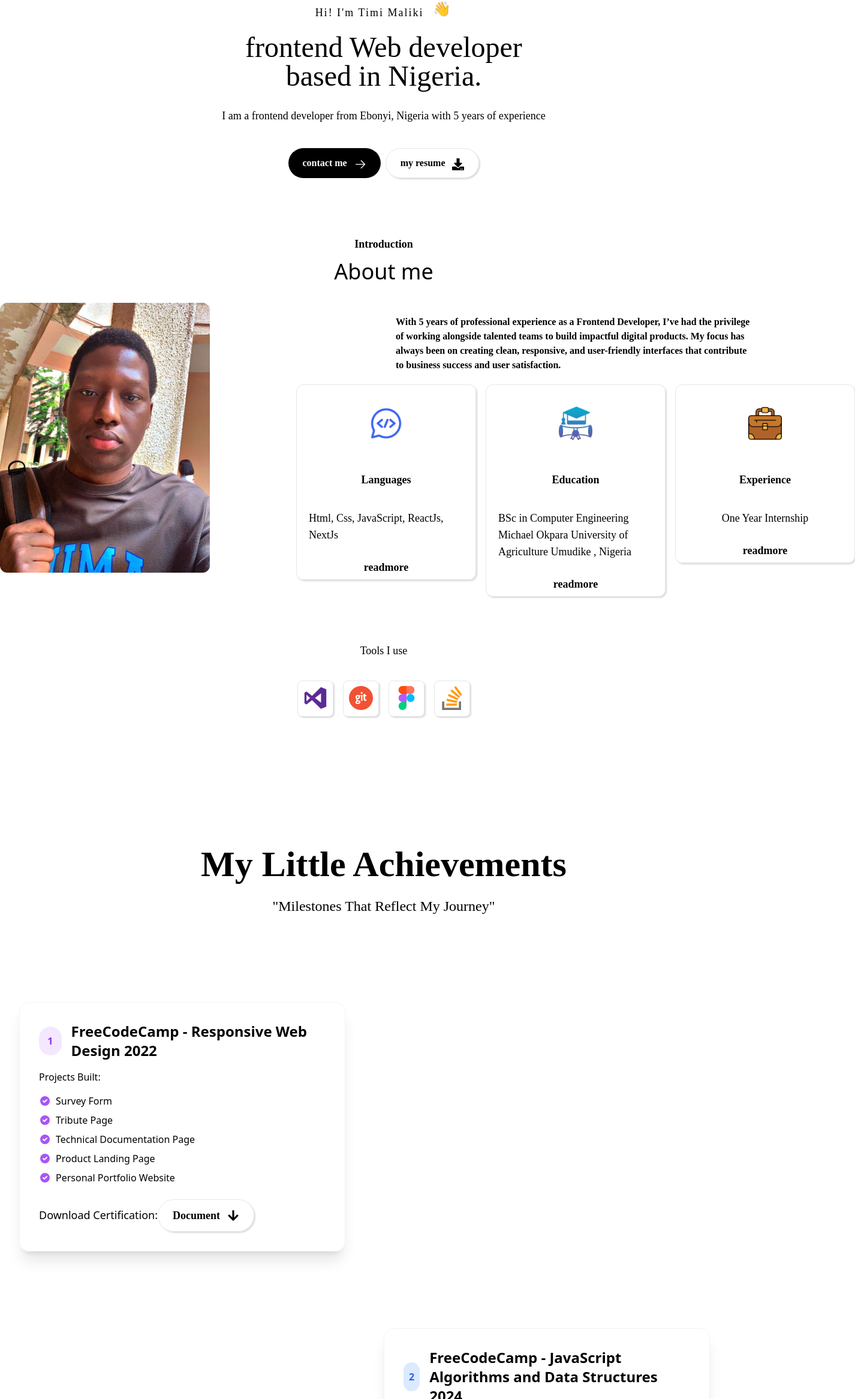
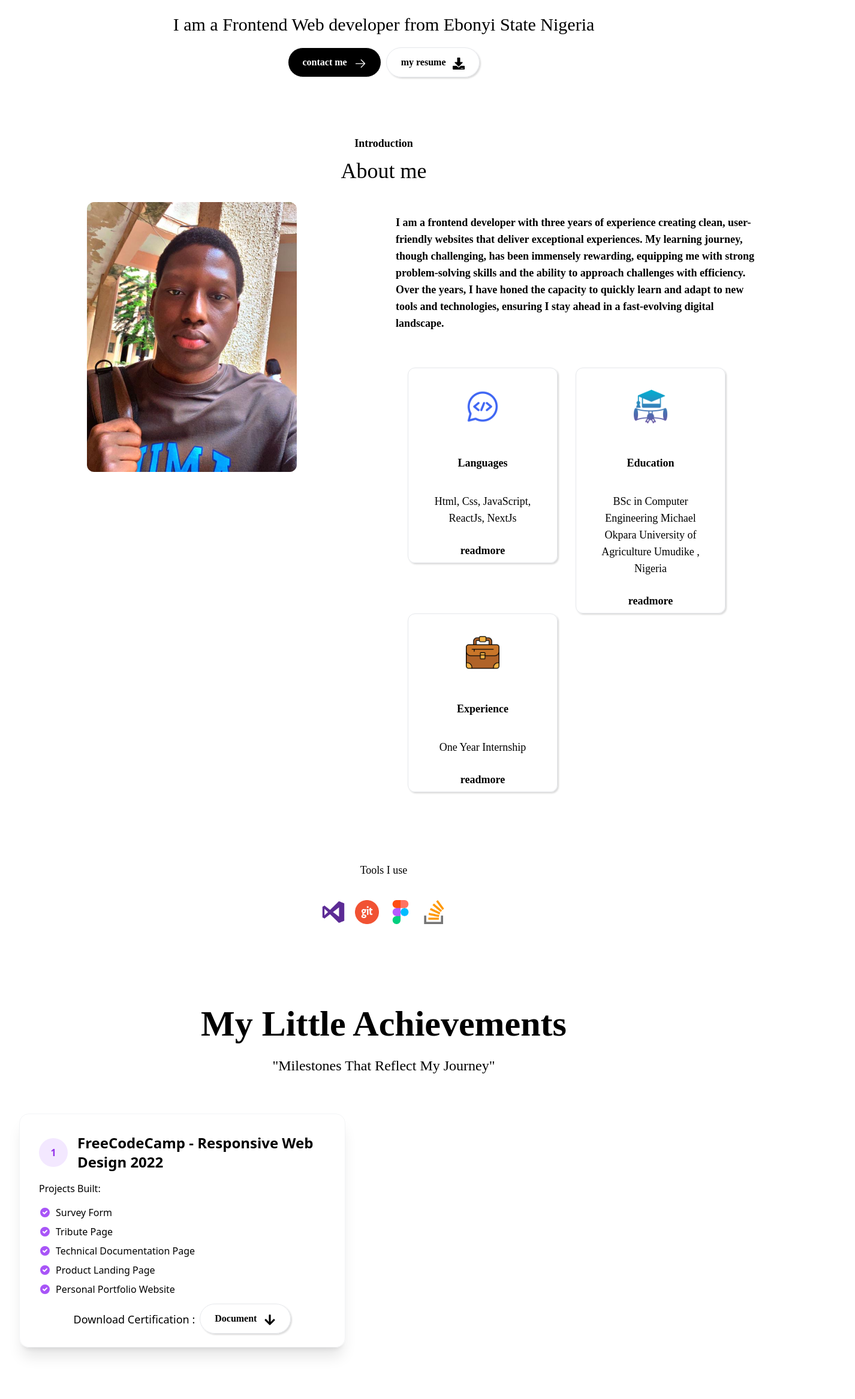
Before and after one commit to TimiMaliki/My-Portfolio-website, a React (Create React App) app: page / in a window 1280 px wide. Shown: the part 375-2708 px from the top of the page at 60% size, 1426 px wide, since content can reach past the window. Built offline with nearby package versions, Linux system fonts and the light colour scheme.

Commit message:
little fix

```diff
--- a/src/component/Navbar.jsx
+++ b/src/component/Navbar.jsx
@@ -40,8 +40,8 @@ const Navbar = () => {
 
   return (
     <nav
-      className={`sticky top-0 left-0  w-full z-50 ${
-        darkMode ? "" : ""
+      className={`sticky top-0 left-0  w-full z-50  ${
+        darkMode ? "bg-black text-white" : "bg-white text-black"
       }`}
     >
       <div className="max-w-7xl mx-auto flex items-center justify-between px-4 py-4">
@@ -83,7 +83,7 @@ const Navbar = () => {
 
           {/* GitHub Contact */}
 
-         <a href="https://github.com/TimiMaliki">
+         <a href="https://github.com/TimiMaliki" target="_blank" rel="norefer">
          <FaGithub className={`w-8 h-10 ${darkMode ? "text-blue-700" : "text-slate-900"}`} />
          </a>
         </div>
--- a/src/component/buttons.jsx
+++ b/src/component/buttons.jsx
@@ -1,9 +1,9 @@
-const Buttons = ({ icons, text, color, textColor , doc  }) => {
+const Buttons = ({ icons, text, color, textColor , doc }) => {
     return (
       <button
         className={` px-3 py-3 md:px-6 md:py-3 ovo-regular rounded-full  gap-4 ${color} ${textColor}`}
       >
-        <a href={doc} download>
+        <a href={doc} download >
         <div className="flex justify-center text-center align-middle font-light md:font-bold gap-3">
           {text}
         {icons}
--- a/src/component/card.jsx
+++ b/src/component/card.jsx
@@ -3,19 +3,20 @@ import { useState } from "react";
 const Card = ({ icon, header, text , more , readmore}) => {
   const [readMore, setReadMore] = useState(false);
   return (
-    <div className="w-full md:w-[300px] rounded-xl border shadow-[1.95px_1.95px_2.6px_rgba(0,0,0,0.15)] ovo-regular">
+    <div className="w-full md:w-[250px] rounded-xl border shadow-[1.95px_1.95px_2.6px_rgba(0,0,0,0.15)] ovo-regular">
       <div className="icon flex justify-center md:flex md:text-start p-9"><img src={icon} alt="icons" className="w-14 h-14"/></div>
       <div className="header flex justify-center md:flex md:text-start text-md  md:text-lg font-light md:font-semibold  p-4">{header}</div>
-      <div className="text p-5"><p className="text-md md:text-lg font-normal flex md:flex justify-center md:justify-center gap-3">{text}</p></div>
+      <div className="text p-5"><p className="text-md md:text-lg font-normal flex md:flex justify-center md:justify-center align-middle text-center">{text}</p>
+      {readMore && (
+            <div className="text-md md:text-lg flex  text-center align-middle justify-center ">{more}</div>
+        )}
+      </div>
 
       <div className="read-more w-full flex text-center align-middle justify-center ">
         <button onClick={()=> setReadMore(!readMore)} className="inline-flex text-md md:text-lg ovo-regular items-center justify-center relative outline-none cursor-pointer select-none touch-manipulation font-bold  h-10 px-4 py-2.5 rounded-lg  transition-colors duration-100">
           {readmore}
         </button>
       </div>
-      {readMore && (
-            <div className="text-md md:text-lg flex text-center align-middle justify-center">{more}</div>
-        )}
     </div>
   );
 };
--- a/src/sections/About.jsx
+++ b/src/sections/About.jsx
@@ -1,27 +1,25 @@
 import Card from "../component/card";
 import Header from "../component/Headers";
-
 
 import profilePicture from "../img/timi-pictures/timi4.jpeg";
 import lang from "../img/tool/meeting_15644311.png";
 import edu from "../img/tool/graduated_13305391.png";
 import project from "../img/tool/briefcase_12090562.png";
 
-
 import vsLight from "../img/tool/logoLight.png";
 import figmaLight from "../img/tool/figmaLight.png";
 import gitLight from "../img/tool/gitLight.png";
 import stackLight from "../img/tool/stackIcon.png";
 
-
-
 const AboutMe = () => {
-
   return (
-    <div className="max-w-7xl grid place-content-center mx-auto w-full py-24" id="about">
-    <Header intro={"Introduction"} title={"About me"}/>
-      <div className="w-full grid grid-cols-1 md:grid-cols-2 ">
-        <div className="profile-picture mb-4 p-5 md:p-0">
+    <div
+      className="max-w-7xl grid place-content-center mx-auto w-full py-24  ovo-regular"
+      id="about"
+    >
+      <Header intro={"Introduction"} title={"About me"} />
+      <div className="w-full grid grid-cols-1 md:grid-cols-2">
+        <div className="profile-picture flex justify-center align-middle mb-4 p-5 md:p-0">
           <img
             src={profilePicture}
             alt="profilepicture"
@@ -31,20 +29,26 @@ const AboutMe = () => {
 
         <div className="w-full details ovo-regular">
           <div className="intro">
-            <h4 className=" p-5 md:p-5 text-base font-light md:font-semibold">
-            With 5 years of professional experience as a Frontend Developer,
-             I’ve had the privilege of working alongside talented teams to build impactful digital products.
-             My focus has always been on creating clean, responsive, and user-friendly interfaces that contribute to business success and user satisfaction.
+            <h4 className=" p-5 md:p-5 text-lg font-light md:font-semibold">
+              I am a frontend developer with three years of experience creating
+              clean, user-friendly websites that deliver exceptional
+              experiences. My learning journey, though challenging, has been
+              immensely rewarding, equipping me with strong problem-solving
+              skills and the ability to approach challenges with efficiency.
+              Over the years, I have honed the capacity to quickly learn and
+              adapt to new tools and technologies, ensuring I stay ahead in a
+              fast-evolving digital landscape.
             </h4>
           </div>
-          <div className="w-full details-about  md:flex md:justify-center gap-2 md:gap-4">
+          <div className="w-full details-about grid grid-cols-1 md:grid-cols-2 p-0 md:p-10">
             <div className="card-one p-5 md:p-0">
               <Card
                 icon={lang}
                 header={"Languages"}
-                text={"Html, Css, JavaScript, ReactJs, NextJs"}
+                text={`Html, Css, JavaScript, ReactJs,  NextJs `}
                 readmore={"readmore"}
-                more={"TailwindCss , BootStrap,WordPress,Wixx,GSAP , Firebase"}
+                more={` TailwindCss , BootStrap,
+                GSAP , Firebase`}
               />
             </div>
 
@@ -66,7 +70,7 @@ const AboutMe = () => {
                 header={"Experience"}
                 text={"One Year Internship"}
                 readmore={"readmore"}
-                more={"One Year Internship at Achota Limited , Ebonyi State Nigeria"}
+                more={"Achota Limited , Ebonyi State Nigeria"}
               />
             </div>
           </div>
@@ -78,16 +82,16 @@ const AboutMe = () => {
           <h2 className="text-lg font-medium">Tools I use</h2>
         </div>
         <div className="tools-box flex justify-center md:flex md:justify-center gap-4">
-        <div className="box-one rounded-lg border  w-[60px] h-[60px] flex align-middle justify-center text-center p-2 shadow-[1.95px_1.95px_2.6px_rgba(0,0,0,0.15)]">
+          <div className="box-one">
             <img src={vsLight} alt="vscode" className="w-[40px] h-[40px]" />
           </div>
-          <div className="box-one rounded-lg border  w-[60px] h-[60px] flex align-middle justify-center text-center p-2 shadow-[1.95px_1.95px_2.6px_rgba(0,0,0,0.15)]">
+          <div className="box-one">
             <img src={gitLight} alt="github" className="w-[40px] h-[40px]" />
           </div>
-          <div className="box-one rounded-lg border  w-[60px] h-[60px] flex align-middle justify-center text-center p-2 shadow-[1.95px_1.95px_2.6px_rgba(0,0,0,0.15)]">
+          <div className="box-one">
             <img src={figmaLight} alt="figma" className="w-[40px] h-[40px]" />
           </div>
-          <div className="box-one rounded-lg border  w-[60px] h-[60px] flex align-middle justify-center text-center p-2 shadow-[1.95px_1.95px_2.6px_rgba(0,0,0,0.15)]">
+          <div className="box-one">
             <img src={stackLight} alt="stack" className="w-[40px] h-[40px]" />
           </div>
         </div>
--- a/src/sections/Certs.jsx
+++ b/src/sections/Certs.jsx
@@ -11,7 +11,7 @@ const Achievement = () => {
   return (
     <div className="w-full" id="achievement">
       {/* Achievement Section */}
-      <div className="relative py-4 md:py-20 px-4 lg:px-8 overflow-hidden ovo-regular">
+      <div className="relative py-4 md:py-0 px-4 lg:px-8 overflow-hidden ovo-regular">
         <div className="max-w-7xl mx-auto text-center">
           <h1 className="text-2xl lg:text-6xl font-bold md:font-extrabold mb-6 p-3 md:p-0">
             My Little Achievements
@@ -33,7 +33,7 @@ const Achievement = () => {
             <div className="lg:w-1/2 lg:pr-16 mb-8 lg:mb-0 order-1 lg:order-1">
               <div className=" p-8 rounded-2xl shadow-xl border border-gray-100">
                 <div className="flex items-center mb-4">
-                  <div className="bg-purple-100 text-purple-600 font-bold rounded-full w-12 h-12 flex items-center justify-center mr-4">
+                  <div className="bg-purple-100 text-purple-600 font-bold rounded-full p-5 w-12 h-12 flex items-center justify-center align-items mr-4">
                     1
                   </div>
                   <h3 className="text-xl md:text-2xl font-normal md:font-bold">
@@ -113,9 +113,10 @@ const Achievement = () => {
                     <span>Personal Portfolio Website</span>
                   </li>
                 </ul>
-                <p className="text-md md:text-lg">
-                  Download Certification:
-                  <Buttons
+                  <div className="flex justify-center align-middle gap-2">
+                  <p className="text-md md:text-lg"> Download Certification : </p>
+                <div className="download -my-1 md:-my-3">
+                <Buttons
                     color={
                       "border shadow-[1.95px_1.95px_2.6px_rgba(0,0,0,0.15)]"
                     }
@@ -124,7 +125,8 @@ const Achievement = () => {
                     text={"Document"}
                     doc={rwd}
                   />
-                </p>
+                </div>
+                  </div>
               </div>
             </div>
             <div className="lg:w-1/2 lg:pl-16 order-2 lg:order-2"></div>
@@ -135,7 +137,7 @@ const Achievement = () => {
             <div className="lg:w-1/2 lg:pr-16 mb-8 lg:mb-0 order-1 lg:order-2">
               <div className=" p-8 rounded-2xl shadow-xl border border-gray-100">
                 <div className="flex items-center mb-4">
-                  <div className="bg-blue-100 text-blue-600 font-bold rounded-full w-12 h-12 flex items-center justify-center mr-4">
+                  <div className="bg-blue-100 text-blue-600 font-bold p-5 rounded-full w-12 h-12 flex items-center justify-center mr-4">
                     2
                   </div>
                   <h3 className="text-xl md:text-2xl font-normal md:font-bold">
@@ -206,9 +208,10 @@ const Achievement = () => {
                     <span>Cash Register ProjectCertification Project</span>
                   </li>
                 </ul>
-                <p className="text-md md:text-lg">
-                 Download Certification:
-                  <Buttons
+                <div className="flex justify-center align-middle gap-2">
+                  <p className="text-md md:text-lg"> Download Certification : </p>
+                <div className="download -my-1 md:-my-3">
+                <Buttons
                     color={
                       "border shadow-[1.95px_1.95px_2.6px_rgba(0,0,0,0.15)]"
                     }
@@ -217,7 +220,8 @@ const Achievement = () => {
                     text={"Document"}
                     doc={Js}
                   />
-                </p>
+                </div>
+                  </div>
               </div>
             </div>
             <div className="lg:w-1/2 lg:pl-16 order-2 lg:order-1"></div>
@@ -228,7 +232,7 @@ const Achievement = () => {
             <div className="lg:w-1/2 lg:pr-16 mb-8 lg:mb-0 order-1 lg:order-1">
               <div className=" p-8 rounded-2xl shadow-xl border border-gray-100">
                 <div className="flex items-center mb-4">
-                  <div className="bg-pink-100 text-pink-600 font-bold rounded-full w-12 h-12 flex items-center justify-center mr-4">
+                  <div className="bg-pink-100 text-pink-600 font-bold p-5 rounded-full w-12 h-12 flex items-center justify-center mr-4">
                     3
                   </div>
                   <h3 className="text-xl md:text-2xl font-normal md:font-bold">
@@ -271,9 +275,11 @@ const Achievement = () => {
                     </span>
                   </li>
                 </ul>
-                <p className="text-md md:text-lg">
-                 Download Certification:
-                  <Buttons
+
+                <div className="flex justify-center align-middle gap-2">
+                  <p className="text-md md:text-lg"> Download Certification : </p>
+                <div className="download -my-1 md:-my-3">
+                <Buttons
                     color={
                       "border shadow-[1.95px_1.95px_2.6px_rgba(0,0,0,0.15)]"
                     }
@@ -282,7 +288,9 @@ const Achievement = () => {
                     text={"Document"}
                     doc={dora}
                   />
-                </p>
+                </div>
+                  </div>
+
               </div>
             </div>
             <div className="lg:w-1/2 lg:pl-16 order-2 lg:order-2"></div>
@@ -293,7 +301,7 @@ const Achievement = () => {
             <div className="lg:w-1/2 lg:pr-16 mb-8 lg:mb-0 order-1 lg:order-2">
               <div className=" p-8 rounded-2xl shadow-xl border border-gray-100">
                 <div className="flex items-center mb-4">
-                  <div className="bg-yellow-100 text-yellow-600 font-bold rounded-full w-12 h-12 flex items-center justify-center mr-4">
+                  <div className="bg-yellow-100 text-yellow-600 font-bold  p-5 rounded-full w-12 h-12 flex items-center justify-center mr-4">
                     4
                   </div>
                   <h3 className="text-xl md:text-2xl font-normal md:font-bold">Udemy - Web JavaScript Animations with GreenSock 2025</h3>
@@ -343,9 +351,10 @@ const Achievement = () => {
                     <span>Studio-i.O : <a href="https://github.com/TimiMaliki/GSAP_PROJECTS">Click link</a></span>
                   </li>
                 </ul>
-                <p className="text-md md:text-lg">
-                 Download Certification:
-                  <Buttons
+                <div className="flex justify-center align-middle gap-2">
+                  <p className="text-md md:text-lg"> Download Certification : </p>
+                <div className="download -my-1 md:-my-3">
+                <Buttons
                     color={
                       "border shadow-[1.95px_1.95px_2.6px_rgba(0,0,0,0.15)]"
                     }
@@ -354,7 +363,8 @@ const Achievement = () => {
                     text={"Document"}
                     doc={gsap}
                   />
-                </p>
+                </div>
+                  </div>
               </div>
             </div>
             <div className="lg:w-1/2 lg:pl-16 order-2 lg:order-1"></div>
@@ -365,7 +375,7 @@ const Achievement = () => {
             <div className="lg:w-1/2 lg:pr-16 mb-8 lg:mb-0 order-1 lg:order-1">
               <div className=" p-8 rounded-2xl shadow-xl border border-gray-100">
                 <div className="flex items-center mb-4">
-                  <div className="bg-green-100 text-green-600 font-bold rounded-full w-12 h-12 flex items-center justify-center mr-4">
+                  <div className="bg-green-100 text-green-600 p-5 font-bold rounded-full w-12 h-12 flex items-center justify-center mr-4">
                     5
                   </div>
                   <h3 className="text-xl md:text-2xl font-normal md:font-bold">
@@ -373,9 +383,10 @@ const Achievement = () => {
                   </h3>
                 </div>
                 <p className=" mb-4">Complete 1000 mentorship minutes</p>
-                <p className="text-md md:text-lg">
-                 Download Certification:
-                  <Buttons
+                <div className="flex justify-center align-middle gap-2">
+                  <p className="text-md md:text-lg"> Download Certification : </p>
+                <div className="download -my-1 md:-my-3">
+                <Buttons
                     color={
                       "border shadow-[1.95px_1.95px_2.6px_rgba(0,0,0,0.15)]"
                     }
@@ -384,7 +395,9 @@ const Achievement = () => {
                     text={"Document"}
                     doc={adp}
                   />
-                </p>
+                </div>
+                  </div>
+
               </div>
             </div>
             <div className="lg:w-1/2 lg:pl-16 order-2 lg:order-2"></div>
--- a/src/sections/HeroSection.jsx
+++ b/src/sections/HeroSection.jsx
@@ -6,7 +6,7 @@ import { FaDownload} from "react-icons/fa";
 
 const Hero = () => {
   return (
-    <div className="w-full ovo-regular grid place-content-center mt-20 md:mt-28">
+    <div className="w-full ovo-regular grid place-content-center mt-10 md:mt-20">
       <div className="flex justify-center mb-4">
         <img
           src={myPic}
@@ -20,20 +20,17 @@ const Hero = () => {
         className="myName flex justify-center gap-4 mb-3 md:mb-5"
         style={{ letterSpacing: "2px" }}
       >
-        <h3 className="font-normal text-lg">Hi! I'm Timi Maliki</h3>{" "}
+        <h3 className="font-normal text-lg">Hi! I'm Timi Maliki</h3>
         <h2 className="text-2xl animate-wave -mt-2"> 👋</h2>
       </div>
 
-      <div className="job-description text-xl md:text-5xl font-medium text-center  md-2 mb-2 md:mb-5">
-        <h1>frontend Web developer</h1>
-        <h1> based in Nigeria.</h1>
-      </div>
-      <div className="intro p-5 lg:p-2 mb-4 md:mb-8">
-       <h4 className="text-base md:text-lg font-light">I am a frontend developer from Ebonyi, Nigeria with 5 years of experience</h4>
+      <div className="job-description text-xl md:text-3xl font-medium text-center md-2 mb-2 md:mb-5">
+        <h1>I am a Frontend Web developer from Ebonyi State  Nigeria</h1>
       </div>
 
+
       <div className="btns flex justify-center gap-2">
-        <Buttons color={"bg-black"} textColor={"text-white"} icons={<ArrowRightIcon className="w-5 h-5 mt-1"/>} text={"contact me"} doc={"https://wa.me/qr/RJYG6ACYJUUGB1"}/>
+        <Buttons color={"bg-black"} textColor={"text-white border border-white"} icons={<ArrowRightIcon className="w-5 h-5 mt-1"/>} text={"contact me"} doc={"https://wa.me/qr/RJYG6ACYJUUGB1"}/>
         <Buttons color={"border shadow-[1.95px_1.95px_2.6px_rgba(0,0,0,0.15)]"} textColor={""} icons={<FaDownload  className="w-5 h-5 mt-1 "/>} text={"my resume"} doc={""}/>
       </div>
     </div>
--- a/src/sections/Works.jsx
+++ b/src/sections/Works.jsx
@@ -45,7 +45,7 @@ const LatestWorks = () => {
           {projects.map((project, index) => (
             <div
               key={index}
-              className="group relative  p-5 rounded-2xl shadow-lg hover:shadow-xl transition-all duration-300 border border-gray-100  "
+              className="group relative  p-5 rounded-2xl shadow-lg hover:shadow-xl transition-all duration-300 border border-gray-100  cursor-pointer "
             >
               {/* Image */}
               <div className="overflow-hidden rounded-xl mb-5">
```
Also changed, not shown: src/sections/Project.jsx (+7 -3 lines).
